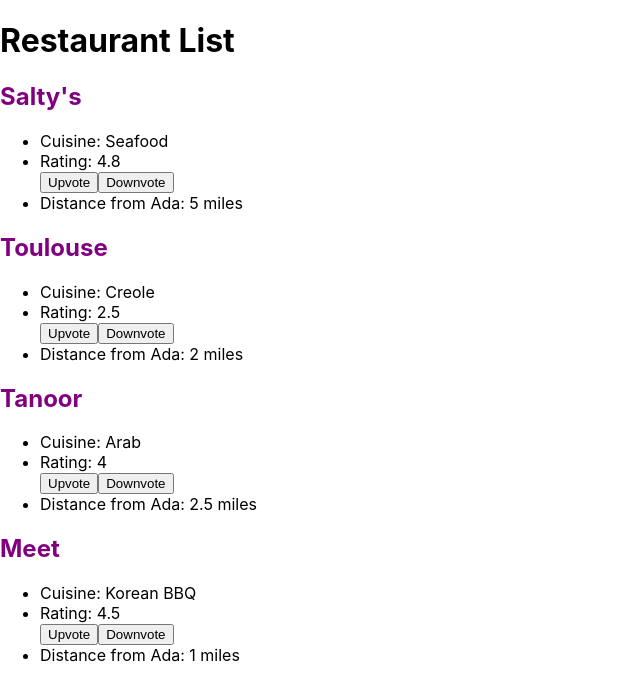
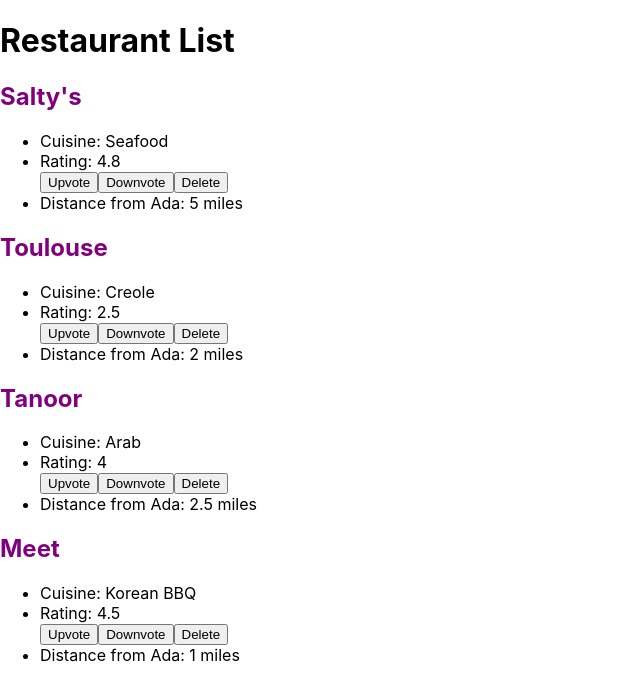
Before and after one commit to liau11/flasky-frontend-ruby, a React (Create React App) app: page / in a window 1280 px wide. Shown: the top 700 px of the page, without its empty margins (0-640 px from the left). Built offline with nearby package versions, Linux system fonts and the light colour scheme.

Commit message:
6/16 Livecode - lifting up state

```diff
--- a/src/App.js
+++ b/src/App.js
@@ -1,6 +1,6 @@
 import RestaurantList from "./components/RestaurantList";
+import { useState } from "react";
 
-function App() {
 const data = [
   {
     id: 1,
@@ -32,9 +32,41 @@ function App() {
   },
 ];
 
+function App() {
+  const [restaurants, setRestaurants] = useState(data);
+
+  const changeRating = (id, originalRating, direction) => {
+    console.log("changeRating called");
+    const newRestaurants = restaurants.map((restaurant) => {
+      if (restaurant.id === id) {
+        const updatedRestaurant = { ...restaurant };
+        if (direction === "up") {
+          updatedRestaurant.rating = originalRating + 1;
+        } else if (direction === "down") {
+          updatedRestaurant.rating = originalRating - 1;
+        }
+        return updatedRestaurant;
+      } else {
+        return { ...restaurant };
+      }
+    });
+    setRestaurants(newRestaurants);
+  };
+
+  const deleteRestaurant = (id) => {
+    const newRestaurants = restaurants.filter(
+      (restaurant) => restaurant.id !== id
+    );
+    setRestaurants(newRestaurants);
+  };
+
   return (
     <div className="App">
-      <RestaurantList data={data} />
+      <RestaurantList
+        data={restaurants}
+        updateRating={changeRating}
+        deleteRestaurant={deleteRestaurant}
+      />
     </div>
   );
 }
--- a/src/components/Restaurant.js
+++ b/src/components/Restaurant.js
@@ -1,6 +1,5 @@
 import "./Restaurant.css";
 import PropTypes from "prop-types";
-import { useState } from 'react';
 
 // const Restaurant = (props) => {
 //   const restaurantName = props.name;
@@ -8,16 +7,16 @@ import { useState } from 'react';
 //   const rating = props.rating;
 //   const distance = props.distance;
 
-const Restaurant = ({ name, cuisine, rating, distance }) => {
-  const [updateRating, setRating] = useState(rating);
-
-  const changeRating = (direction) => {
-    if (direction === 'up') {
-      setRating(updateRating + 1);
-    } else if (direction === 'down') {
-      setRating(updateRating - 1);
-    }
-  };
+const Restaurant = ({
+  id,
+  name,
+  cuisine,
+  rating,
+  distance,
+  updateRating,
+  deleteRestaurant,
+}) => {
+  // const [updateRating, setRating] = useState(rating);
 
   const determineColor = () => {
     if (updateRating > 5) {
@@ -32,9 +31,28 @@ const Restaurant = ({ name, cuisine, rating, distance }) => {
       <h2 className="restaurant-title"> {name} </h2>
       <ul>
         <li> Cuisine: {cuisine} </li>
-        <li className={determineColor()}> Rating: {updateRating} </li>
-        <button onClick={() => {changeRating('up')}}>Upvote</button>
-        <button onClick={() => {changeRating('down')}}>Downvote</button>
+        <li className={determineColor()}> Rating: {rating} </li>
+        <button
+          onClick={() => {
+            updateRating(id, rating, "up");
+          }}
+        >
+          Upvote
+        </button>
+        <button
+          onClick={() => {
+            updateRating(id, rating, "down");
+          }}
+        >
+          Downvote
+        </button>
+        <button
+          onClick={() => {
+            deleteRestaurant(id);
+          }}
+        >
+          Delete
+        </button>
         <li> Distance from Ada: {distance} </li>
       </ul>
     </div>
--- a/src/components/RestaurantList.js
+++ b/src/components/RestaurantList.js
@@ -1,15 +1,18 @@
 import Restaurant from "./Restaurant";
 import PropTypes from "prop-types";
 
-const RestaurantList = ({ data }) => {
-  const restaurantComponents = data.map((restaurant) => {
+const RestaurantList = (props) => {
+  const restaurantComponents = props.data.map((restaurant) => {
     return (
       <Restaurant
         key={restaurant.id}
+        id={restaurant.id}
         name={restaurant.name}
         cuisine={restaurant.cuisine}
         rating={restaurant.rating}
         distance={restaurant.distance}
+        updateRating={props.updateRating}
+        deleteRestaurant={props.deleteRestaurant}
       />
     );
   });
```
Lines whose indentation alone changed are shown as unchanged.
